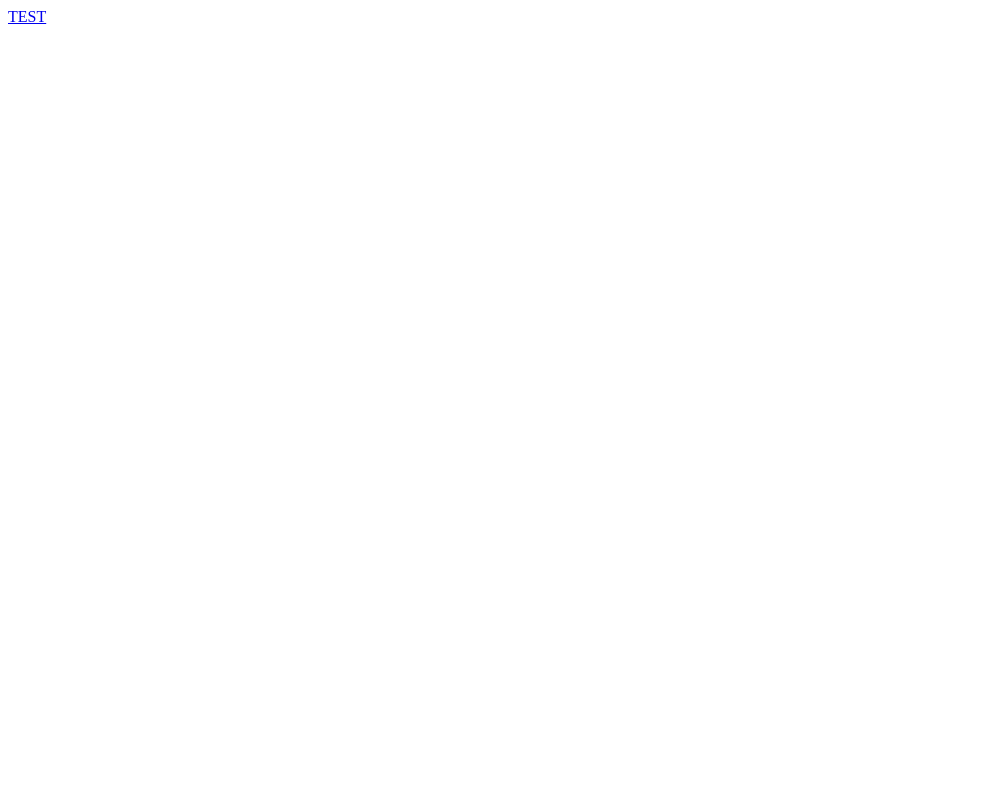
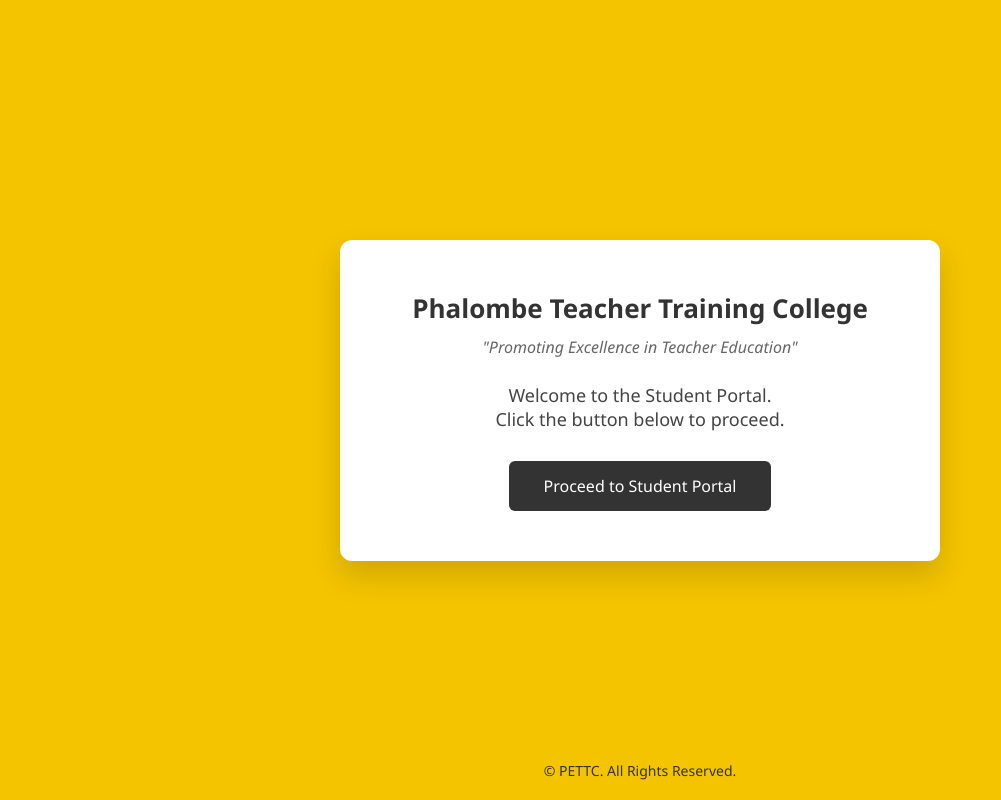
Before and after one commit to phalombettc/portal, a plain HTML site: page index.html in a window 1280 px wide. Shown: the whole page, without its empty margins (0-1001 px from the left). Drawn offline with Linux system fonts and the light colour scheme.

Commit message:
Homepage landing page

```diff
--- a/index.html
+++ b/index.html
@@ -2,10 +2,113 @@
 <html lang="en">
 <head>
     <meta charset="UTF-8">
+    <title>Phalombe Teacher Training College - Student Portal</title>
     <meta name="viewport" content="width=device-width, initial-scale=1.0">
-    <title>Document</title>
+
+    <style>
+        * {
+            margin: 0;
+            padding: 0;
+            box-sizing: border-box;
+            font-family: 'Segoe UI', Tahoma, Geneva, Verdana, sans-serif;
+        }
+
+        body {
+            height: 100vh;
+            display: flex;
+            justify-content: center;
+            align-items: center;
+            background-color: #F4C400;
+        }
+
+        .container {
+            background: #ffffff;
+            padding: 50px 40px;
+            text-align: center;
+            border-radius: 12px;
+            box-shadow: 0 15px 30px rgba(0, 0, 0, 0.15);
+            width: 90%;
+            max-width: 600px;
+        }
+
+        .college-name {
+            font-size: 26px;
+            font-weight: bold;
+            color: #333;
+            margin-bottom: 10px;
+        }
+
+        .motto {
+            font-style: italic;
+            color: #666;
+            margin-bottom: 25px;
+        }
+
+        .welcome-text {
+            font-size: 18px;
+            margin-bottom: 30px;
+            color: #444;
+        }
+
+        .btn {
+            display: inline-block;
+            padding: 14px 35px;
+            font-size: 16px;
+            text-decoration: none;
+            background-color: #333;
+            color: #ffffff;
+            border-radius: 6px;
+            transition: 0.3s ease;
+        }
+
+        .btn:hover {
+            background-color: #000;
+        }
+
+        footer {
+            position: absolute;
+            bottom: 20px;
+            font-size: 14px;
+            color: #333;
+            font-weight: 500;
+        }
+
+        @media (max-width: 480px) {
+            .container {
+                padding: 30px 20px;
+            }
+
+            .college-name {
+                font-size: 20px;
+            }
+        }
+    </style>
 </head>
+
 <body>
-    <a href="https://pettc.gt.tc">TEST</a>
+
+    <div class="container">
+        <div class="college-name">
+            Phalombe Teacher Training College
+        </div>
+
+        <div class="motto">
+            "Promoting Excellence in Teacher Education"
+        </div>
+
+        <div class="welcome-text">
+            Welcome to the Student Portal.<br>
+            Click the button below to proceed.
+        </div>
+
+        <a href="https://pettc.gt.tc" class="btn">
+            Proceed to Student Portal
+        </a>
+    </div>
+
+    <footer>
+        &copy; PETTC. All Rights Reserved.
+    </footer>
+
 </body>
 </html>
```
